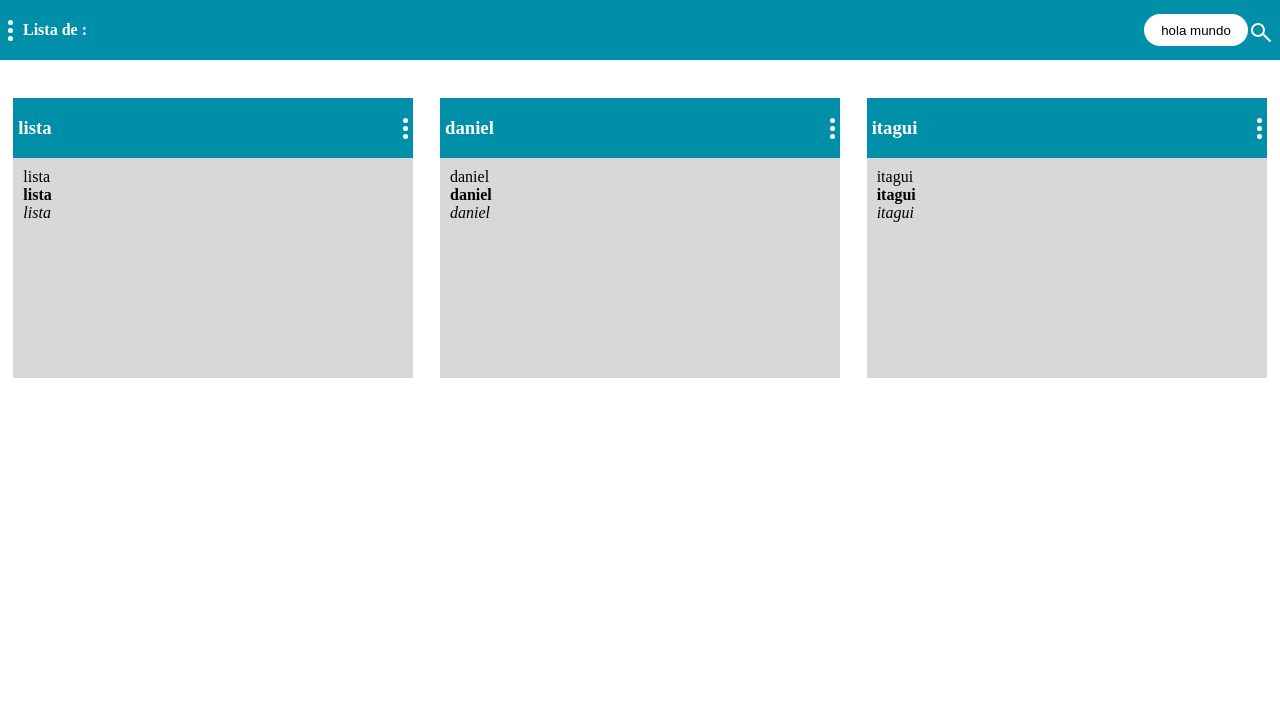
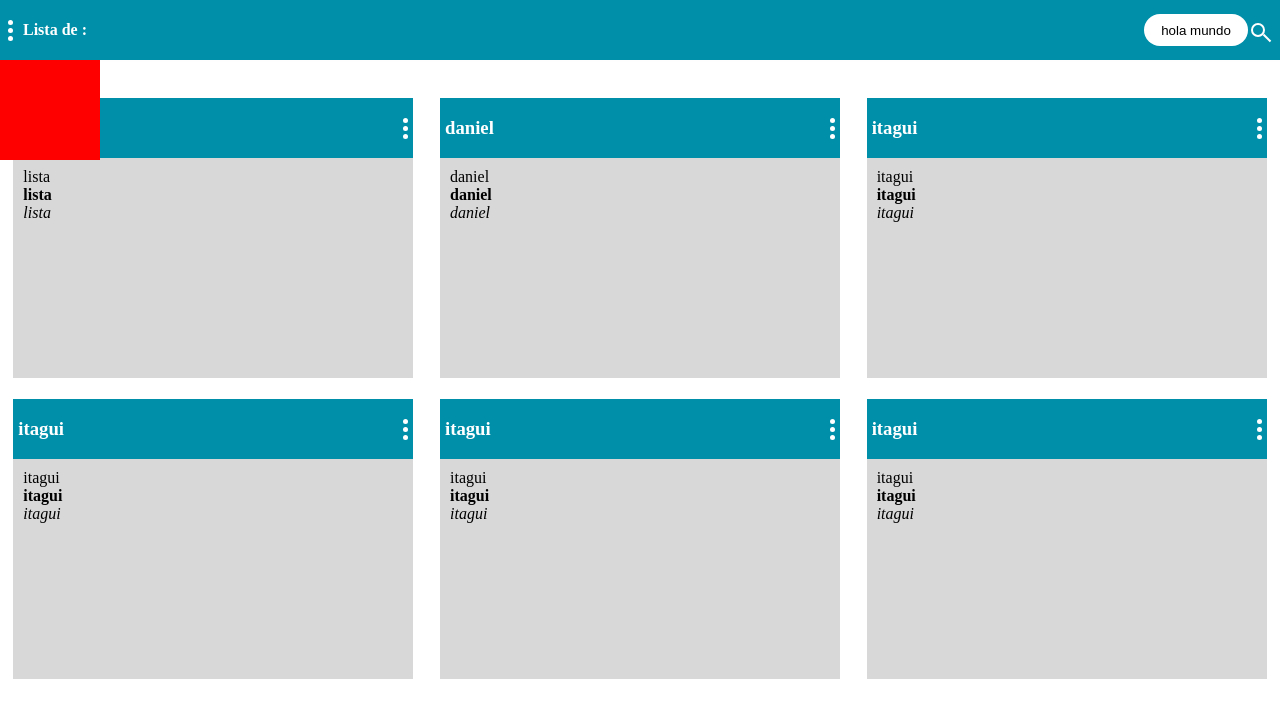
Before and after one commit to danslans/ApiDark, a plain HTML site: page index.html in a window 1280 px wide. Drawn offline with Linux system fonts and the light colour scheme.

Commit message:
add test

```diff
--- a/index.html
+++ b/index.html
@@ -9,13 +9,30 @@
 	<link href="css/styles.css" rel="stylesheet">
 	<script src="js/scripts.js"></script>
 	<script>
-		var lista = ["lista", "daniel", "itagui"];
+		var lista = ["lista", "daniel", "itagui","itagui","itagui","itagui"];
 		var menu = ["Videos","Fotos" ,"Juegos"];
+		this.functs.juan_pablo=[
+		{
+		element: {
+			name: "div",
+			className: "test",
+		}
+		}
+		];
 		var generaltags = {
 			orientation: "horizontal",
 			align: "space-between center"
 		};
 	</script>
+	<style>
+		.test{
+			position: relative;
+			width: 100px;
+			height: 100px;
+			background-color:  red;
+
+		}
+	</style>
 </head>
 
 <body>
@@ -43,6 +60,7 @@
 		</d-topbar>
 		<!--<d-topbar orientation="horizontal" color="{backgroundColor:#008299,text:white}" align="space-between center">
 		</d-topbar>-->
+		<juan_pablo></juan_pablo>
 	</d-content-topbars>
 
 	<d-principal-content orientation align="space-around">
```
